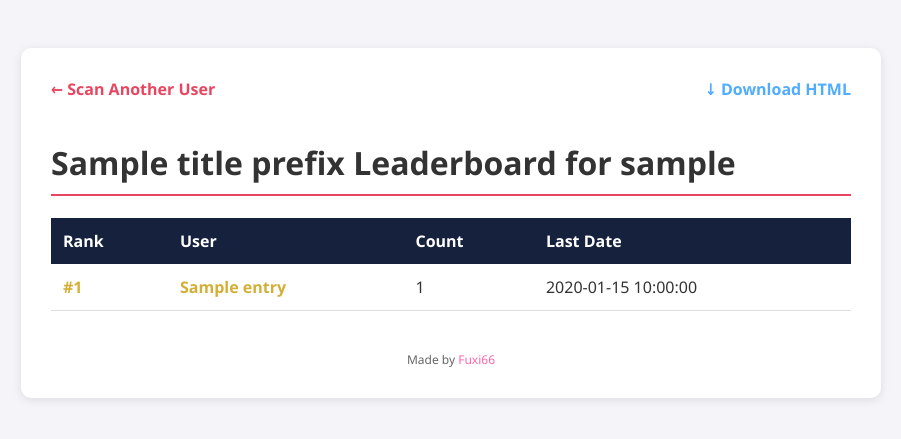
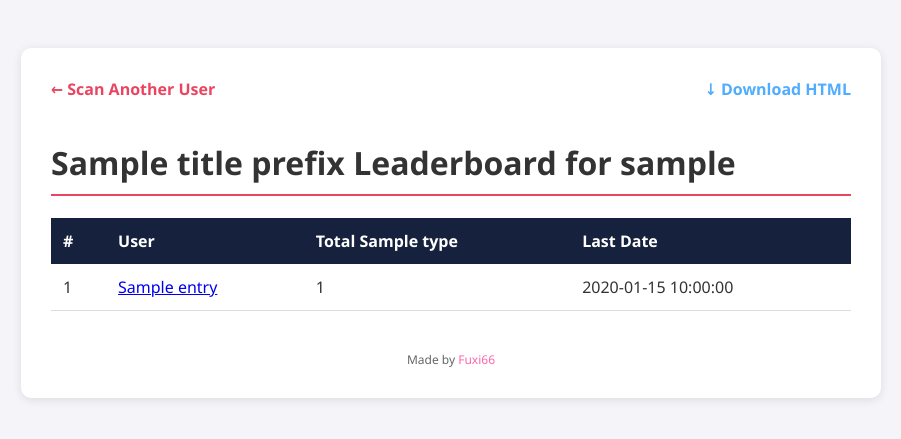
Before and after one commit to wFuxi66/osu-scan, a Flask app: template templates/results.html in a window 1280 px wide. Shown: the top 439 px of the page, without its empty margins (189-1090 px from the left). Run offline with Flask 3, Linux system fonts and the light colour scheme; the template is opened without the code that fills it: most values are stand-ins (such as "Sample title", 1, 10 or a date in 2020); parts of the project's set-up code (start-up, migrations or seed data) failed here and were passed over.

Commit message:
Fix bug in results template showing wrong error message

```diff
--- a/templates/results.html
+++ b/templates/results.html
@@ -90,29 +90,30 @@
         {% endif %}
 
         <h1>{{ title_prefix }} Leaderboard for {{ username }}</h1>
-        {% if leaderboard %}
+        {% if not leaderboard %}
+        <p>No {{ type }} found for this user.</p>
+        {% else %}
         <table>
             <thead>
                 <tr>
-                    <th>Rank</th>
+                    <th>#</th>
                     <th>User</th>
-                    <th>Count</th>
+                    <th>Total {{ type }}</th>
                     <th>Last Date</th>
                 </tr>
             </thead>
             <tbody>
                 {% for entry in leaderboard %}
                 <tr>
-                    <td class="rank-{{ loop.index }}">#{{ loop.index }}</td>
-                    <td class="rank-{{ loop.index }}">{{ entry.mapper_name }}</td>
+                    <td>{{ loop.index }}</td>
+                    <td><a href="https://osu.ppy.sh/users/{{ entry.mapper_id }}" target="_blank">{{ entry.mapper_name
+                            }}</a></td>
                     <td>{{ entry.total_gds }}</td>
                     <td>{{ entry.last_gd_date }}</td>
                 </tr>
                 {% endfor %}
             </tbody>
         </table>
-        {% else %}
-        <p>No Guest Difficulties found for this user.</p>
         {% endif %}
 
         <div style="margin-top: 40px; text-align: center; font-size: 12px; color: #666;">
```
